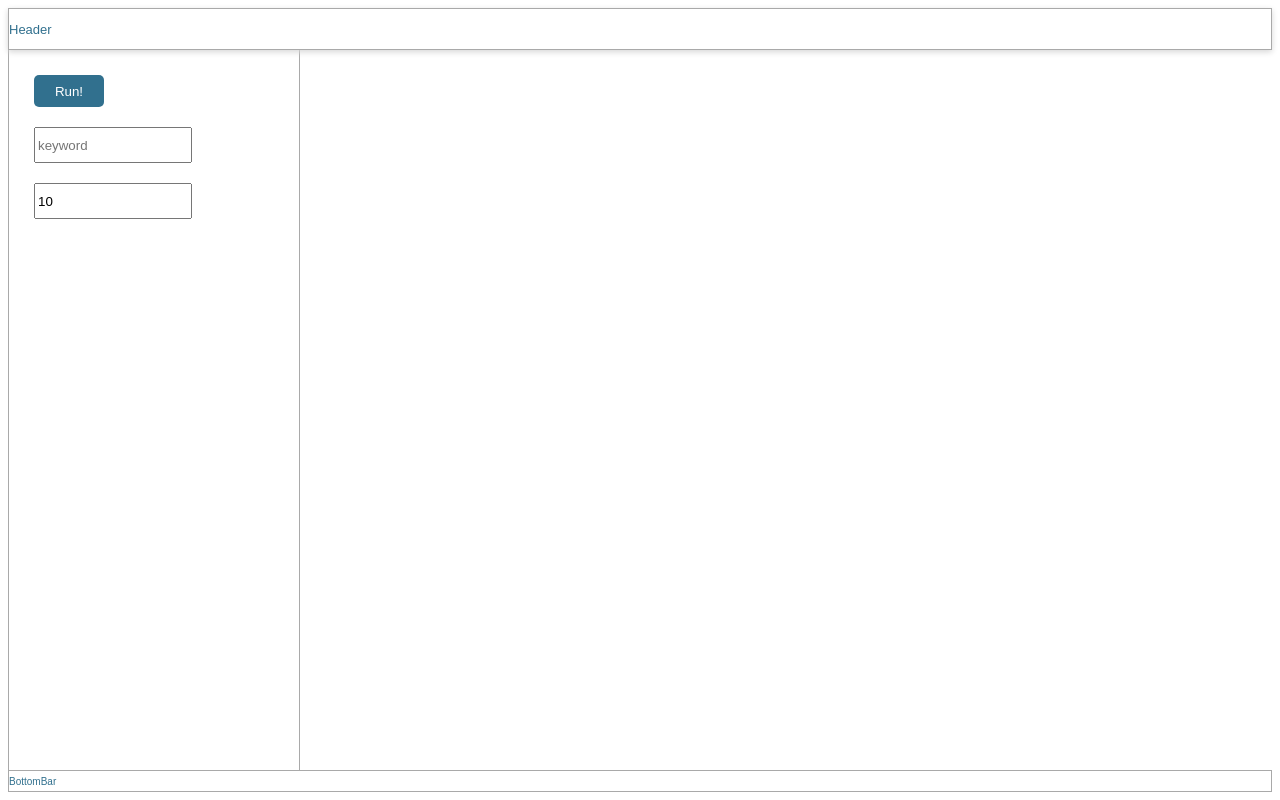
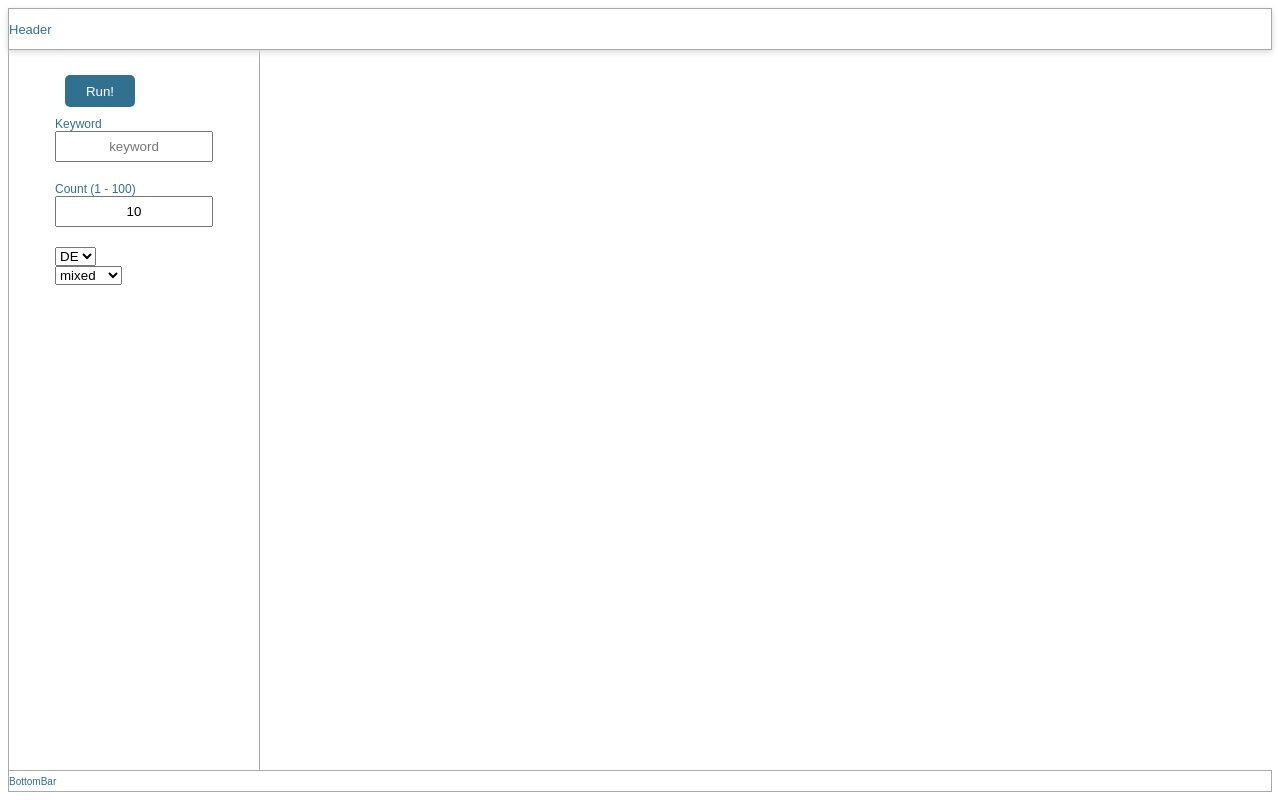
Before and after one commit to FStriewski/tweetbot_frontend, a React (Create React App) app: page / in a window 1280 px wide. Built offline with nearby package versions, Linux system fonts and the light colour scheme.

Commit message:
SideBar alignment

```diff
--- a/src/components/sidebar/Input.tsx
+++ b/src/components/sidebar/Input.tsx
@@ -19,22 +19,40 @@ const Input = ({ byKeyword }) => {
   return (
     <form onSubmit={handleSubmit}>
       <StyledButton>Run!</StyledButton>
+      <div>
+        <label htmlFor="keyword">Keyword</label>
         <input
           placeholder="keyword"
           type="text"
-        name="keywordInput"
+          name="keyword"
           autoComplete="off"
           value={keyword}
           onChange={handleKeywordInput}
         />
+      </div>
+      <div>
+        <label htmlFor="count">Count (1 - 100)</label>
         <input
-        placeholder="keyword"
           type="text"
-        name="countInput"
+          name="count"
           autoComplete="off"
           value={count}
           onChange={handleCountInput}
         />
+      </div>
+      <div>
+        <select>
+          <option value="de">DE</option>
+          <option value="en">EN</option>
+        </select>
+      </div>
+      <div>
+        <select>
+          <option value="mixed">mixed</option>
+          <option value="popular">popular</option>
+          <option value="recent">recent</option>
+        </select>
+      </div>
     </form>
   );
 };
--- a/src/styles/SideBar.ts
+++ b/src/styles/SideBar.ts
@@ -5,16 +5,28 @@ export const SideBar = styled.div`
   position: relative;
   overflow: auto;
 
-  width: 260px;
+  width: 220px;
   overflow: hidden;
   border: 1px solid ${SCHEMA_1.COLOR_2};
   border-bottom: none;
   border-top: none;
   padding: 15px;
 
+  form {
+    display: table;
+    margin: 0 auto;
+  }
+
+  label {
+    font-size: 12px;
+    display: block;
+  }
+
   input {
-    height: 30px;
+    text-align: center;
+    display: block;
+    height: 25px;
     width: 150px;
-    margin: 10px;
+    margin-bottom: 20px;
   }
 `;
```
Lines whose indentation alone changed are shown as unchanged.
